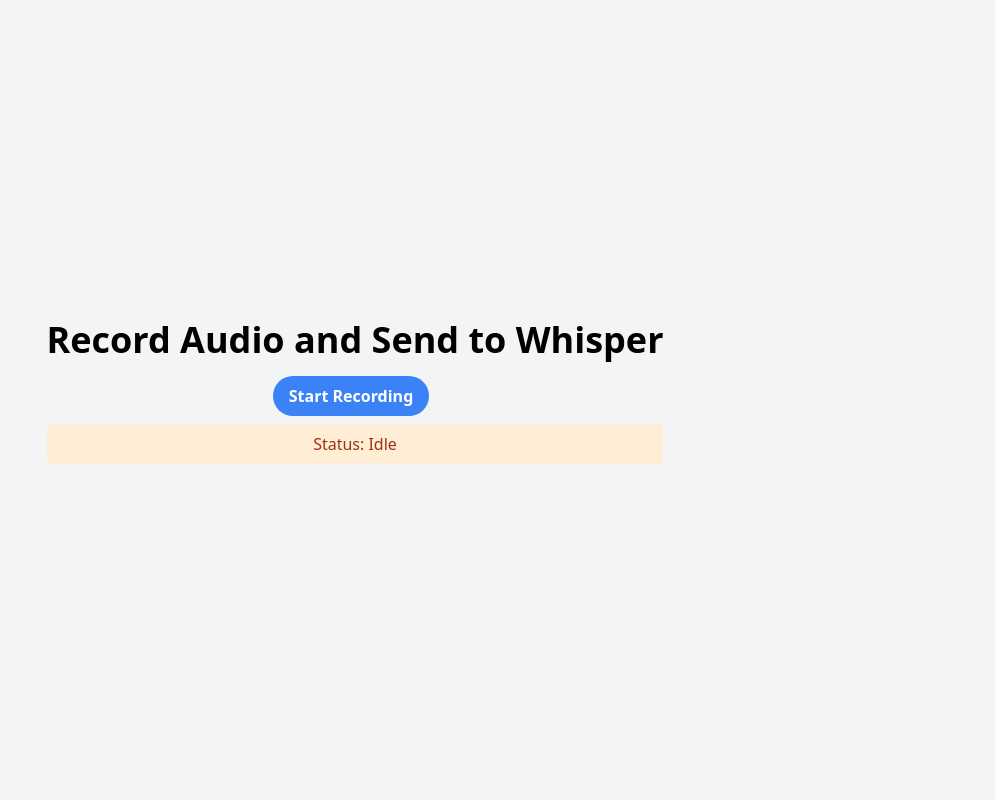
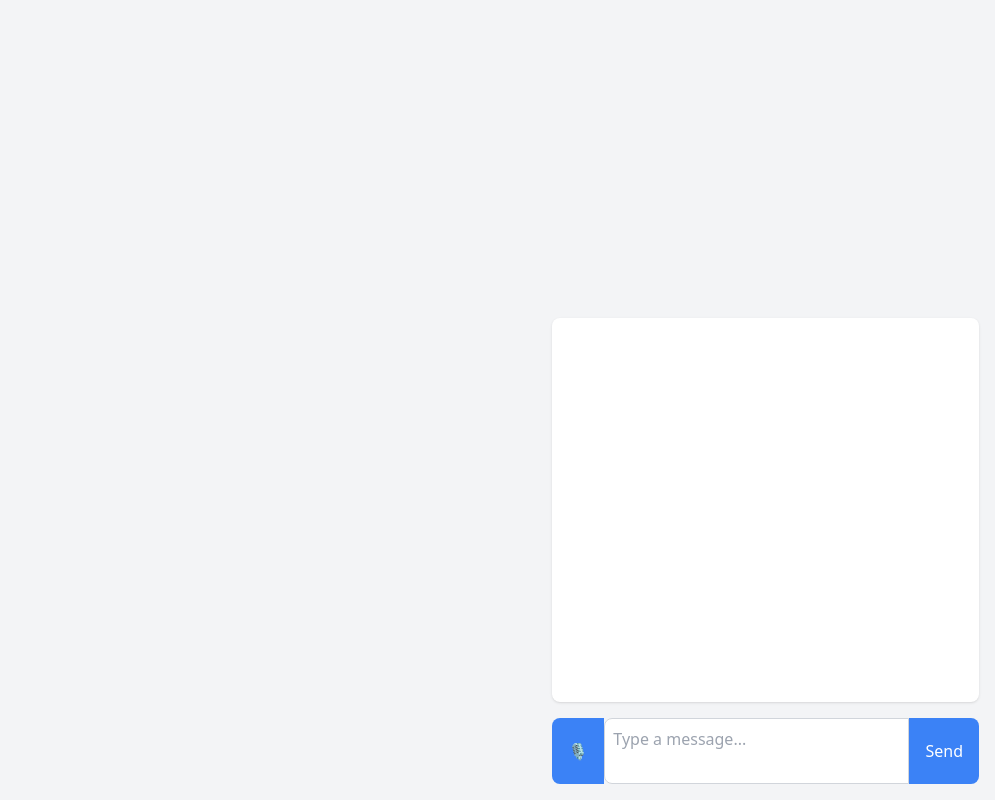
Before and after one commit to spiderweak/demo-speech-text-chat, a Flask app: page / in a window 1280 px wide. Shown: the whole page, without its empty margins (285-1280 px from the left). Run offline with Flask 3, Linux system fonts and the light colour scheme; some libraries are stand-ins or nearby versions.

Commit message:
Frontend quality of life improvements

```diff
--- a/app/static/js/audio_capture.js
+++ b/app/static/js/audio_capture.js
@@ -1,14 +1,27 @@
 document.addEventListener('DOMContentLoaded', () => {
     const recordButton = document.getElementById('recordButton');
-    const exportButton = document.getElementById("exportBtn");
-
-    const loadingIndicator = document.getElementById('loading-indicator');
-
-    const statusDiv = document.getElementById('status');
+    const sendButton = document.getElementById('sendButton')
     let mediaRecorder;
     let audioChunks = [];
     let isRecording = false;
     const socket = io.connect(`${window.location.protocol}//${window.location.hostname}:${window.location.port}`);
+
+    const chatInput = document.getElementById('chatInput');
+
+    // Send button click event
+    sendButton.addEventListener('click', sendMessage);
+
+    // Enter key press event in the input field
+    chatInput.addEventListener('keydown', function(event) {
+        if (event.key === 'Enter') {
+            event.preventDefault(); // Prevent the default action to stop from submitting the form
+            sendMessage();
+        }
+    });
+
+    chatInput.addEventListener('input', function() {
+        adjustTextareaHeight(this);
+    });
 
     recordButton.addEventListener('click', () => {
         if (navigator.mediaDevices && navigator.mediaDevices.getUserMedia) {
@@ -16,16 +29,11 @@
             if (!isRecording) {
                 startRecording();
             } else {
-                setTimeout(stopRecording, 5000);
-                /*
-                    5 seconds might be a bit slow, for the user
-                    Would be better to wait for complete transcription
-                */
+                stopRecording()
             }
         } else {
             console.error('MediaDevices API not available');
-            document.getElementById('mediaDevicesError').classList.remove('hidden');
-
+            displayErrorMessage('The MediaDevices API is not available in your browser.');
         }
     });
 
@@ -58,20 +66,15 @@
             }, 3000);
 
             isRecording = true;
-            recordButton.textContent = 'Stop Recording';
-            statusDiv.textContent = 'Status: Recording';
+            recordButton.textContent = 'Stop';
 
             recordButton.classList.replace('bg-blue-500','bg-red-500');
             recordButton.classList.replace('hover:bg-blue-700', 'hover:bg-red-700');
 
-            statusDiv.classList.replace('bg-orange-100', 'bg-green-100');
-            statusDiv.classList.replace('text-orange-800', 'text-green-800');
-
-            loadingIndicator.classList.remove('hidden');
         })
         .catch(error => {
             console.error('Error accessing the microphone:', error);
-            loadingIndicator.classList.add('hidden');
+            displayErrorMessage('Error accessing the microphone');
         });
     };
 
@@ -81,34 +84,82 @@
         if (mediaRecorder) {
             mediaRecorder.stop();
         }
+
+        // Process and send any remaining audio chunks
+        if (audioChunks.length > 0) {
+            const finalAudioBlob = new Blob(audioChunks, { type: 'audio/webm' });
+            socket.emit('audio_chunk', finalAudioBlob);
+            console.log(`Final audio blob emitted: size = ${finalAudioBlob.size}, type = ${finalAudioBlob.type}`);
+        }
+        // Clear the audioChunks array
+        audioChunks = [];
+
         console.log("Recording stopped");
 
         isRecording = false
-        recordButton.textContent = 'Start Recording';
-        statusDiv.textContent = 'Status: Idle';
+        recordButton.textContent = '🎙️';
 
         recordButton.classList.replace('bg-red-500', 'bg-blue-500');
         recordButton.classList.replace('hover:bg-red-700', 'hover:bg-blue-700');
 
-        statusDiv.classList.replace('bg-green-100', 'bg-orange-100')
-        statusDiv.classList.replace('text-green-800', 'text-orange-800');
+        // Stop the media recorder
+        if (mediaRecorder) {
+            mediaRecorder.stop();
+        }
+    };
 
-        loadingIndicator.classList.add('hidden');
+    function displayMessage(messageText, messageType) {
+        var chatMessages = document.getElementById('chatMessages');
+        var newMessageDiv = document.createElement('div');
 
-        exportButton.disabled = false;
-        exportButton.classList.remove('hidden');
+        newMessageDiv.textContent = messageText;
 
-        document.getElementById('recordingInterface').style.display = 'none';
-        document.getElementById('chattingInterface').style.display = 'block';
+        var baseClasses = ['p-2', 'my-2', 'rounded-lg', 'mr-auto'];
+        var typeClasses = {
+            'user': ['bg-blue-200', 'rounded-bl-lg', 'rounded-tl-lg', 'rounded-tr-lg', 'rounded-br-none', 'text-right'],
+            'error': ['bg-red-200', 'rounded-lg', 'text-red-600'],
+            'bot': ['bg-gray-200', 'rounded-tl-lg', 'rounded-tr-lg', 'rounded-br-lg', 'rounded-bl-none', 'text-black', 'rounded-br-lg', 'text-black']
+        };
 
-        // Example: After transcription is done
-        var transcriptionResult = document.getElementById('transcriptionResult').textContent;
-        if (transcriptionResult) {
-            displayUserMessage(transcriptionResult);
+        newMessageDiv.classList.add(...baseClasses, ...typeClasses[messageType]);
+
+
+        chatMessages.appendChild(newMessageDiv);
+        chatMessages.scrollTop = chatMessages.scrollHeight;
+
+    }
+
+    function displayUserMessage(messageText) {
+        displayMessage(messageText, 'user')
+    }
+
+    function displayErrorMessage(messageText) {
+        displayMessage(messageText, 'error')
+    }
+
+    function displayBotMessage(messageText) {
+        displayMessage(messageText, 'bot')
+    }
+
+    function sendMessage() {
+        var message = chatInput.value.trim();
+        if (message) {
+            // Append the message to chatMessages div
+            displayUserMessage(message)
+
+            // Reset the input field
+            chatInput.value = '';
+
+            // Scroll to the bottom of the chat
+
+            socket.emit('user_message', message);
         }
-        socket.emit('start_processing', true);
+    }
 
-    };
+    function adjustTextareaHeight(textarea) {
+        textarea.style.height = 'auto';
+        textarea.style.height = textarea.scrollHeight + 'px';
+    }
 
     socket.on('connect', function() {
         console.log('WebSocket connected');
@@ -116,77 +167,14 @@
 
     socket.on('transcription', data => {
         // Update the transcription result on the page
-        document.getElementById('transcriptionResult').textContent = data.text;
-    });
-
-    function displayUserMessage(messageText) {
-        var chatMessages = document.getElementById('chatMessages');
-        var newMessageDiv = document.createElement('div');
-
-        newMessageDiv.textContent = messageText;
-        newMessageDiv.classList.add('p-2', 'my-2', 'bg-blue-200', 'rounded-tl-lg', 'rounded-tr-lg', 'rounded-bl-lg', 'rounded-br-none', 'text-right', 'mr-auto');
-
-        chatMessages.appendChild(newMessageDiv);
-        chatMessages.scrollTop = chatMessages.scrollHeight;
-    }
-
-    function sendMessage() {
-        var message = document.getElementById('chatInput').value.trim();
-        if (message) {
-            // Append the message to chatMessages div
-            var chatMessages = document.getElementById('chatMessages');
-            var newMessageDiv = document.createElement('div');
-            newMessageDiv.textContent = message;
-            newMessageDiv.classList.add('p-2', 'my-2', 'bg-blue-200', 'rounded-tl-lg', 'rounded-tr-lg', 'rounded-bl-lg', 'rounded-br-none', 'text-right', 'mr-auto');
-            chatMessages.appendChild(newMessageDiv);
-
-            // Reset the input field
-            document.getElementById('chatInput').value = '';
-
-            // Scroll to the bottom of the chat
-            chatMessages.scrollTop = chatMessages.scrollHeight;
-
-            socket.emit('user_message', message);
-        }
-    }
-
-    function receiveMessage(messageText) {
-        var chatMessages = document.getElementById('chatMessages');
-        var newMessageDiv = document.createElement('div');
-
-        newMessageDiv.textContent = messageText;
-        // Tailwind CSS classes for backend messages
-        newMessageDiv.classList.add('p-2', 'my-2', 'bg-gray-200', 'rounded-tl-lg', 'rounded-tr-lg', 'rounded-br-lg', 'rounded-bl-none', 'text-black', 'self-start', 'mr-auto');
-
-        chatMessages.appendChild(newMessageDiv);
-        chatMessages.scrollTop = chatMessages.scrollHeight;
-    }
-
-    socket.on('correction', function(correctedInput) {
-        /*
-            This function handles correcting the first message based on LLM answer.
-            Not working for now but the frontend interface is there is needed
-        */
-
-        if (correctedInput && correctedInput.text) {
-            displayUserMessage(correctedInput.text);
-        }
+        chatInput.value = data.text;
+        adjustTextareaHeight(chatInput)
+        console.log(data.text)
     });
 
     socket.on('bot_message', data => {
         // Update the transcription result on the page
-        receiveMessage(data)
-    });
-
-    // Send button click event
-    document.getElementById('sendButton').addEventListener('click', sendMessage);
-
-    // Enter key press event in the input field
-    document.getElementById('chatInput').addEventListener('keydown', function(event) {
-        if (event.key === 'Enter') {
-            event.preventDefault(); // Prevent the default action to stop from submitting the form
-            sendMessage();
-        }
+        displayBotMessage(data)
     });
 
 });
--- a/app/templates/index.html
+++ b/app/templates/index.html
@@ -22,75 +22,34 @@
         // Loaded Socket IO || document.write('<script src="/static/js/socket.io-4.7.2.min.js"><\/script>');
     </script>
 -->
-    <!-- Record RTC -->
-    <script src="https://cdnjs.cloudflare.com/ajax/libs/RecordRTC/5.6.1/RecordRTC.min.js"></script>
-
 </head>
 
-
 <body class="bg-gray-100 h-screen flex flex-col items-center justify-center">
-    <div id="recordingInterface">
-        <div class="text-center">
-            <h1 class="text-4xl font-bold mb-4">Record Audio and Send to Whisper</h1>
-
-            <!-- Question Form Column -->
-            <button id="recordButton" class="bg-blue-500 hover:bg-blue-700 text-white font-bold py-2 px-4 rounded-full mr-2">
-                Start Recording
-            </button>
-
-            <div id="status" class="mt-2 p-2 bg-orange-100 text-orange-800 rounded">Status: Idle</div>
-
-            <!-- Loading indicator -->
-            <div id="loading-indicator" class="hidden my-5 flex justify-center items-center">
-                <span class="loader"></span>
-                <style>
-                    .loader {
-                        width: 48px;
-                        height: 48px;
-                        border: 5px solid #000;
-                        border-bottom-color: #FF3D00;
-                        border-radius: 50%;
-                        display: inline-block;
-                        box-sizing: border-box;
-                        animation: rotation 1s linear infinite;
-                    }
-
-                    @keyframes rotation {
-                        0% {
-                            transform: rotate(0deg);
-                        }
-                        100% {
-                            transform: rotate(360deg);
-                        }
-                    }
-                </style>
-            </div>
-
-            <!-- Transcription result will be displayed here -->
-            <div id="transcriptionResult" class="mt-4 text-lg text-green-600"></div>
-            <div id="mediaDevicesError" class="hidden text-red-600 text-center mt-4">
-                The MediaDevices API is not available in your browser.
-            </div>
-            <button id="exportBtn" disabled class="bg-green-500 hover:bg-red-700 text-white font-bold py-2 px-4 rounded-full hidden">
-                Export Text
-            </button>
-
+    <div id="chattingInterface" class="fixed bottom-0 right-0 mb-4 mr-4 md:w-1/3">
+        <div id="chatMessages" class="h-96 overflow-y-auto bg-white p-4 shadow rounded-lg">
+            <!-- Chat messages will be appended here -->
+        </div>
+        <div id="inputInterface" class="mt-4 flex">
+            <button id="recordButton" aria-label="Start Audio recording" class="bg-blue-500 text-white px-4 py-2 rounded-l-lg hover:bg-blue-700">🎙️</button>
+            <textarea type="text" id="chatInput" placeholder="Type a message..." aria-label="Type your message here" class="flex-1 border border-gray-300 p-2 rounded-l-lg focus:outline-none focus:ring-2 focus:ring-blue-500"></textarea>
+                <button id="sendButton" aria-label="Send message" class="bg-blue-500 text-white px-4 py-2 rounded-r-lg hover:bg-blue-600">Send</button>
         </div>
     </div>
 
-    <div id="chattingInterface" class="hidden fixed bottom-0 right-0 mb-4 mr-4 md:w-1/3">
-        <div id="chatMessages" class="h-96 overflow-y-auto bg-white p-4 shadow rounded-lg">
-            <!-- Chat messages will be appended here -->
-        </div>
-        <div class="mt-4 flex">
-            <input type="text" id="chatInput" placeholder="Type a message..." class="flex-1 border border-gray-300 p-2 rounded-l-lg focus:outline-none focus:ring-2 focus:ring-blue-500">
-            <button id="sendButton" class="bg-blue-500 text-white px-4 py-2 rounded-r-lg hover:bg-blue-600">Send</button>
-        </div>
-    </div>
+    <style>
+        #chatInput {
+            min-height: 50px; /* Minimum height */
+            max-height: 300px; /* Maximum height */
+            overflow-y: auto; /* Add a scrollbar if content exceeds max height */
+            resize: none;
+        }
+    </style>
 
     <script src="{{ url_for('static', filename='js/audio_capture.js') }}"></script>
 
-    <script src="{{ url_for('static', filename='js/export.js') }}"></script>
+    <!--
+        <script src="{{ url_for('static', filename='js/export.js') }}"></script>
+    -->
 
 </body>
 
```
